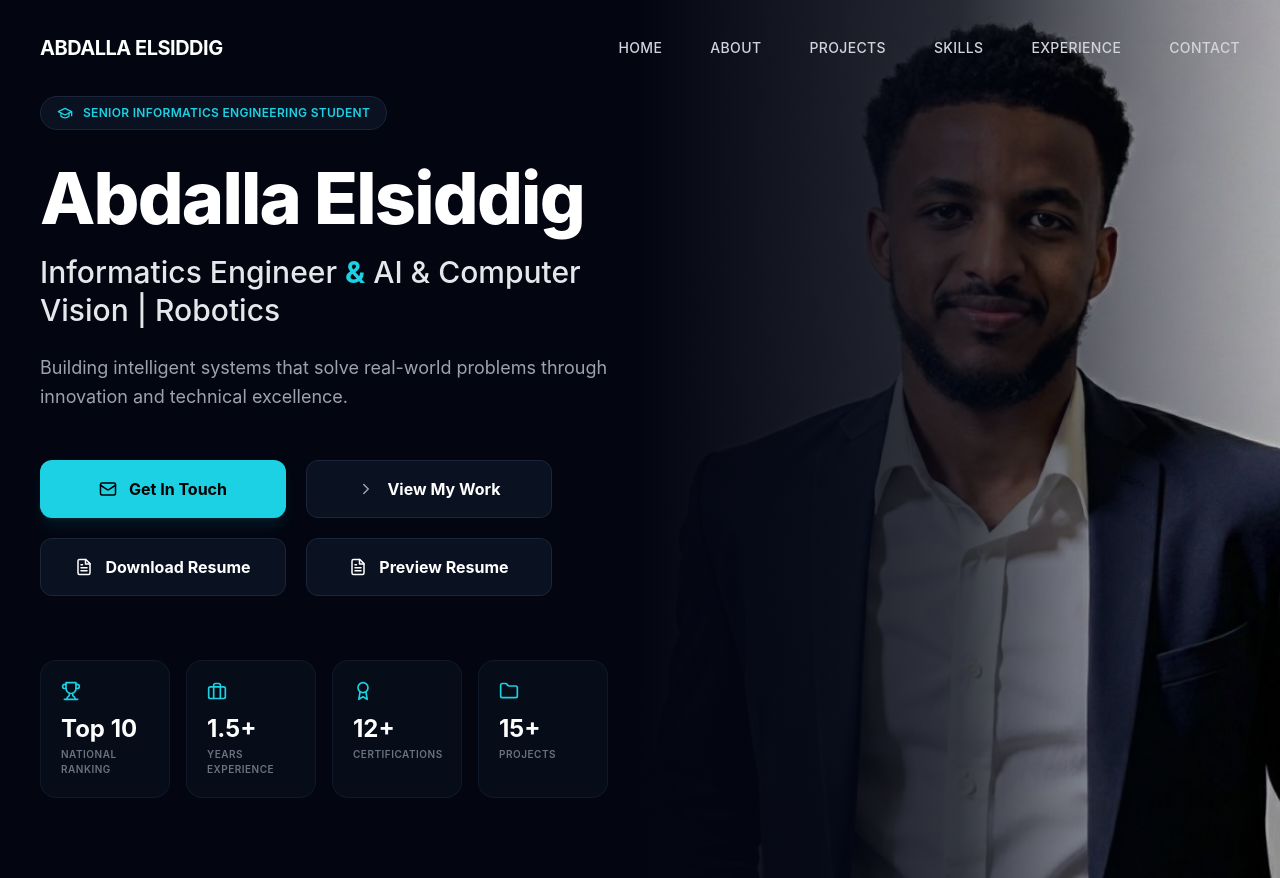
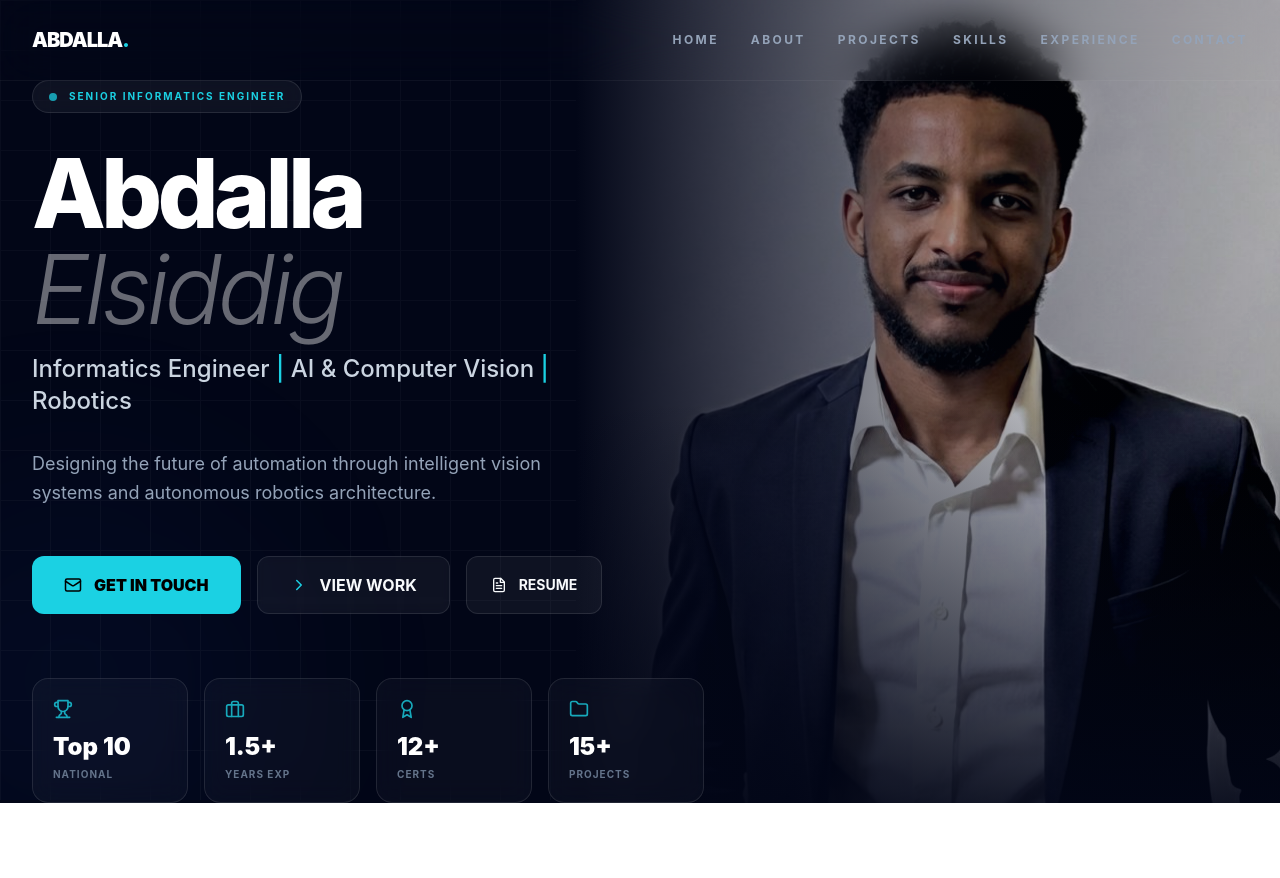
Before and after one commit to a-elradi/portfolio-website, a Next.js app: page / in a window 1280 px wide. After the commit the page ends 803 px from the top, so only its background shows below. Built offline with nearby package versions, Linux system fonts and the light colour scheme.

Commit message:
Update page.jsx

```diff
--- a/app/page.jsx
+++ b/app/page.jsx
@@ -1,15 +1,13 @@
 "use client";
 import React, { useState } from 'react';
 import {
-  Menu, X, Github, Linkedin, Mail, ExternalLink, ArrowRight,
-  GraduationCap, Trophy, Briefcase, Folder, Award, ChevronRight, FileText,
-  User
+  Menu, X, Github, Linkedin, Mail, GraduationCap, Trophy,
+  Briefcase, Folder, Award, ChevronRight, FileText
 } from 'lucide-react';
 
 const Portfolio = () => {
   const [mobileMenuOpen, setMobileMenuOpen] = useState(false);
 
-  // Function to handle smooth scrolling to sections
   const scrollToSection = (id) => {
     const section = document.getElementById(id.toLowerCase());
     if (section) {
@@ -18,49 +16,34 @@ const Portfolio = () => {
     }
   };
 
-  const projects = [
-    { title: "AI-Powered Rehabilitation & Educational System (TECHTRAP)", category: "AI/ML", description: "Huawei ICT Competition - Top 10 National Ranking. Developed intelligent system for children with special needs using ML and adaptive algorithms.", technologies: ["Python", "OpenCV", "Machine Learning", "Signal Processing"], highlight: "🏆 Top 10 National Ranking" },
-    { title: "Advanced Firefighter Robot", category: "Robotics", description: "Annual Fire Festival - Ministry of Interior & Civil Defense Partnership. Autonomous firefighter robot with thermal imaging, obstacle detection, and autonomous navigation.", technologies: ["PID",  "Computer Vision", "Thermal Imaging", "C++"], highlight: "🤝 Government Partnership" },
-    { title: "AMR Warehouse Robot", category: "Robotics", description: "Capstone Project - Shifa National Medical Supply. Autonomous mobile robot with SLAM navigation, computer vision, reducing manual operations by 40%.", technologies: ["ROS", "SLAM", "Python", "OpenCV", "YOLO"], highlight: "📦 60% Efficiency Gain" },
-    { title: "Advanced Computer Vision Projects", category: "Computer Vision", description: "Real-time object detection, image processing, and visual analysis systems using state-of-the-art techniques.", technologies: ["OpenCV", "PyTorch", "YOLO", "Python"], highlight: "👁️ Vision Expert" },
-    { title: "IoT-Based Automation Systems", category: "IoT", description: "Scalable IoT solutions for academic and industrial applications with real-time monitoring and control.", technologies: ["Arduino", "Embedded Systems", "MQTT", "IoT"], highlight: "✓ Production Deployed" },
-    { title: "Full-Stack Web Platforms", category: "Web", description: "Complete e-commerce and web applications with modern frameworks and responsive design.", technologies: ["React", "Node.js", "MongoDB", "Shopify"], highlight: "🌐 Full-Stack" }
-  ];
+  return (
+    <div className="min-h-screen bg-[#020617] text-slate-50 selection:bg-[#1bd1e3]/30">
+      {/* PERFECT TOUCH: Subtle Animated Grid & Glow */}
+      <div className="fixed inset-0 z-0 overflow-hidden pointer-events-none">
+        <div className="absolute top-[-10%] right-[-10%] w-[500px] h-[500px] bg-[#1bd1e3]/10 blur-[120px] rounded-full" />
+        <div className="absolute bottom-[-10%] left-[-10%] w-[400px] h-[400px] bg-blue-600/5 blur-[100px] rounded-full" />
+        <div className="absolute inset-0 opacity-[0.03]" style={{ backgroundImage: `linear-gradient(#fff 1px, transparent 1px), linear-gradient(90deg, #fff 1px, transparent 1px)`, backgroundSize: '50px 50px' }} />
+      </div>
 
-  const skills = [
-    { category: "AI & ML", items: ["Python", "TensorFlow", "PyTorch", "Deep Learning"] },
-    { category: "Computer Vision", items: ["OpenCV", "YOLO", "Image Processing", "Object Detection"] },
-    { category: "Robotics & IoT", items: ["Esp32", "Arduino", "Embedded Systems"] },
-    { category: "Web Development", items: ["React", "Node.js", "Shopify", "Full-Stack"] },
-    { category: "Languages", items: ["Python", "C/C++", "JavaScript", "Java"] },
-    { category: "Cloud & DevOps", items: ["Docker", "Git", "Linux", "Cloud Platforms"] }
-  ];
-
-  const experiences = [
-    { title: "President & Founder – IoT Club", company: "University of Technology Bahrain", period: "2023 - Present (3 Years)", highlights: ["Led 130+ active members", "Organized quarterly innovation challenges", "Award-winning projects"] },
-    { title: "IT Technical Support & Web Developer", company: "Glam Moda", period: "2024 - 2025", highlights: ["Shopify specialization", "System optimization","Digital Marketing"] },
-    { title: "Robotics& IoT Workshop Instructor", company: "University of Technology Bahrain", period: "2023 - Present", highlights: ["Led workshops", " Robot Competition ", "Mentored 40+ students"] }
-  ];
-
-  return (
-    <div className="min-h-screen bg-[#030611] text-white">
       {/* Navigation */}
-      <nav className="fixed w-full z-50">
-        <div className="max-w-7xl mx-auto px-10">
-          <div className="flex justify-between items-center h-24">
-            <div className="text-xl font-bold tracking-tight">ABDALLA ELSIDDIG</div>
-            <div className="hidden md:flex items-center space-x-12">
+      <nav className="fixed w-full z-50 backdrop-blur-xl border-b border-white/5">
+        <div className="max-w-7xl mx-auto px-8">
+          <div className="flex justify-between items-center h-20">
+            <div className="text-xl font-black tracking-tighter text-white">
+              ABDALLA<span className="text-[#1bd1e3]">.</span>
+            </div>
+            <div className="hidden md:flex items-center space-x-8">
               {['Home', 'About', 'Projects', 'Skills', 'Experience', 'Contact'].map((item) => (
                 <button
                   key={item}
                   onClick={() => scrollToSection(item)}
-                  className="text-gray-300 hover:text-white transition-all text-sm font-medium tracking-wide uppercase"
+                  className="text-xs uppercase tracking-[0.2em] font-bold text-slate-400 hover:text-[#1bd1e3] transition-all"
                 >
                   {item}
                 </button>
               ))}
             </div>
-            <button onClick={() => setMobileMenuOpen(!mobileMenuOpen)} className="md:hidden text-gray-400">
+            <button onClick={() => setMobileMenuOpen(!mobileMenuOpen)} className="md:hidden text-white">
               {mobileMenuOpen ? <X size={24} /> : <Menu size={24} />}
             </button>
           </div>
@@ -68,92 +51,88 @@ const Portfolio = () => {
       </nav>
 
       {/* Hero Section */}
-      <section id="home" className="relative min-h-screen flex items-center pt-24 pb-20 overflow-hidden bg-[#030611]">
-        {/* Profile Image Background Container */}
-        <div className="absolute top-0 right-0 w-1/2 h-full z-0">
+      <section id="home" className="relative min-h-screen flex items-center pt-20 overflow-hidden">
+
+        {/* PROFILE IMAGE: Integrated as a "Large Feature" */}
+        <div className="absolute top-0 right-0 w-full lg:w-[55%] h-full z-0">
           <div className="relative w-full h-full">
             <img
               src="/profile.png"
               alt="Abdalla Elsiddig"
-              className="w-full h-full object-cover"
+              className="w-full h-full object-cover object-top lg:object-center grayscale-[0.2] contrast-[1.1]"
             />
-            {/* Fade effect to blend image into background */}
-            <div className="absolute inset-0 bg-gradient-to-r from-[#030611] via-[#030611]/80 to-transparent" />
+            {/* The Perfect Blend: Multiple gradients to ensure text readability */}
+            <div className="absolute inset-0 bg-gradient-to-r from-[#020617] via-[#020617]/95 lg:via-[#020617]/40 to-transparent" />
+            <div className="absolute inset-0 bg-gradient-to-t from-[#020617] via-transparent to-transparent opacity-90" />
           </div>
         </div>
 
-        <div className="max-w-7xl mx-auto w-full px-10 relative z-10">
-          <div className="grid lg:grid-cols-2 gap-16 items-center">
-            <div className="text-left">
-              <div className="inline-flex items-center gap-2.5 px-4 py-2 bg-[#0a1120] border border-[#1b263b] rounded-full mb-8">
-                <GraduationCap className="text-[#1bd1e3]" size={16} />
-                <span className="text-[#1bd1e3] text-xs font-semibold tracking-wide uppercase">Senior Informatics Engineering Student</span>
+        <div className="max-w-7xl mx-auto w-full px-8 relative z-10">
+          <div className="max-w-3xl">
+            {/* Professional Badge */}
+            <div className="inline-flex items-center gap-3 px-4 py-2 bg-white/5 border border-white/10 backdrop-blur-md rounded-full mb-8">
+              <div className="w-2 h-2 rounded-full bg-[#1bd1e3] animate-pulse" />
+              <span className="text-[#1bd1e3] text-[10px] font-bold tracking-[0.2em] uppercase">Senior Informatics Engineer</span>
             </div>
-              <h1 className="text-7xl font-extrabold mb-5 tracking-tight">Abdalla Elsiddig</h1>
 
-              <h2 className="text-3xl font-medium text-gray-200 leading-tight mb-6">
-                Informatics Engineer <span className="text-[#1bd1e3] font-bold">&</span> AI & Computer Vision | Robotics
+            {/* Typography: Bold & Clean */}
+            <h1 className="text-6xl md:text-8xl font-extrabold mb-4 tracking-tighter text-white leading-none">
+              Abdalla <br/>
+              <span className="text-white/40 font-light italic">Elsiddig</span>
+            </h1>
+
+            <h2 className="text-xl md:text-2xl font-medium text-slate-300 mb-8 max-w-xl">
+              Informatics Engineer <span className="text-[#1bd1e3]">|</span> AI & Computer Vision <span className="text-[#1bd1e3]">|</span> Robotics
             </h2>
 
-              <p className="text-lg text-gray-400 mb-12 leading-relaxed max-w-xl">
-                Building intelligent systems that solve real-world problems through innovation and technical excellence.
+            <p className="text-lg text-slate-400 mb-12 leading-relaxed max-w-lg">
+              Designing the future of automation through intelligent vision systems and autonomous robotics architecture.
             </p>
 
-              <div className="grid grid-cols-2 gap-x-5 gap-y-5 mb-16 max-w-lg">
+            {/* Kept your exact button style but added "Perfect" spacing */}
+            <div className="flex flex-wrap gap-4 mb-16">
               <a
                 href="mailto:Abdallaelsiddig.m@gmail.com"
-                  className="px-8 py-4 bg-[#1bd1e3] hover:bg-[#18b9c9] text-black rounded-xl font-bold transition-all flex items-center justify-center gap-3 shadow-lg shadow-[#1bd1e3]/10"
+                className="px-8 py-4 bg-[#1bd1e3] hover:shadow-[0_0_30px_rgba(27,209,227,0.4)] text-black rounded-xl font-black transition-all flex items-center gap-3"
               >
-                  <Mail size={18} /> Get In Touch
+                <Mail size={18} /> GET IN TOUCH
               </a>
 
               <button
                 onClick={() => scrollToSection('projects')}
-                  className="px-8 py-4 bg-[#0a1120] hover:bg-[#0e1629] border border-[#1b263b] rounded-xl font-bold transition-all flex items-center justify-center gap-3 group"
+                className="px-8 py-4 bg-white/5 hover:bg-white/10 border border-white/10 rounded-xl font-bold transition-all flex items-center gap-3 group backdrop-blur-sm"
               >
-                  <ChevronRight className="text-gray-400 group-hover:translate-x-1 transition-transform" size={18} /> View My Work
+                <ChevronRight className="text-[#1bd1e3] group-hover:translate-x-1 transition-transform" size={18} /> VIEW WORK
               </button>
 
+              <div className="flex gap-4 w-full sm:w-auto">
                 <a
-                  href="/Abdalla-Elsiddig.Resume.pdf"
-                  download
-                  className="px-8 py-4 bg-[#0a1120] hover:bg-[#0e1629] border border-[#1b263b] rounded-xl font-bold transition-all flex items-center justify-center gap-3"
+                  href="/resume.pdf"
+                  className="flex-1 sm:flex-none px-6 py-4 bg-white/5 hover:bg-white/10 border border-white/10 rounded-xl font-bold transition-all flex items-center justify-center gap-3 text-sm"
                 >
-                  <FileText size={18} /> Download Resume
-                </a>
-                <a
-                  href="/Abdalla-Elsiddig.Resume.pdf"
-                  target="_blank"
-                  className="px-8 py-4 bg-[#0a1120] hover:bg-[#0e1629] border border-[#1b263b] rounded-xl font-bold transition-all flex items-center justify-center gap-3"
-                >
-                  <FileText size={18} /> Preview Resume
+                  <FileText size={16} /> RESUME
                 </a>
               </div>
+            </div>
 
-              {/* Stats Row */}
-              <div className="grid grid-cols-4 gap-4">
+            {/* Stats: Re-styled to be "Glass Panels" */}
+            <div className="grid grid-cols-2 md:grid-cols-4 gap-4 max-w-2xl">
               {[
-                  { icon: Trophy, value: "Top 10", label: "National Ranking" },
-                  { icon: Briefcase, value: "1.5+", label: "Years Experience" },
-                  { icon: Award, value: "12+", label: "Certifications" },
+                { icon: Trophy, value: "Top 10", label: "National" },
+                { icon: Briefcase, value: "1.5+", label: "Years Exp" },
+                { icon: Award, value: "12+", label: "Certs" },
                 { icon: Folder, value: "15+", label: "Projects" }
               ].map((item, idx) => (
-                  <div key={idx} className="bg-[#0a1120]/60 border border-[#1b263b]/50 rounded-2xl p-5 backdrop-blur-sm">
-                    <item.icon className="text-[#1bd1e3] mb-3" size={20} />
-                    <div className="text-2xl font-bold text-white mb-0.5">{item.value}</div>
-                    <div className="text-[10px] uppercase tracking-wider font-semibold text-gray-500">{item.label}</div>
+                <div key={idx} className="group p-5 bg-white/[0.03] border border-white/10 rounded-2xl backdrop-blur-md hover:border-[#1bd1e3]/30 transition-all">
+                  <item.icon className="text-[#1bd1e3] mb-3 opacity-80 group-hover:scale-110 transition-transform" size={20} />
+                  <div className="text-2xl font-black text-white">{item.value}</div>
+                  <div className="text-[10px] uppercase tracking-widest font-bold text-slate-500 mt-1">{item.label}</div>
                 </div>
               ))}
             </div>
           </div>
-
-            {/* Empty Right Side to allow background image visibility */}
-            <div className="hidden lg:block h-full"></div>
-          </div>
         </div>
       </section>
-
-      {/* ... rest of the sections (About, Projects, Skills, Experience, Contact) ... */}
     </div>
   );
 };
```
Lines whose indentation alone changed are shown as unchanged.
